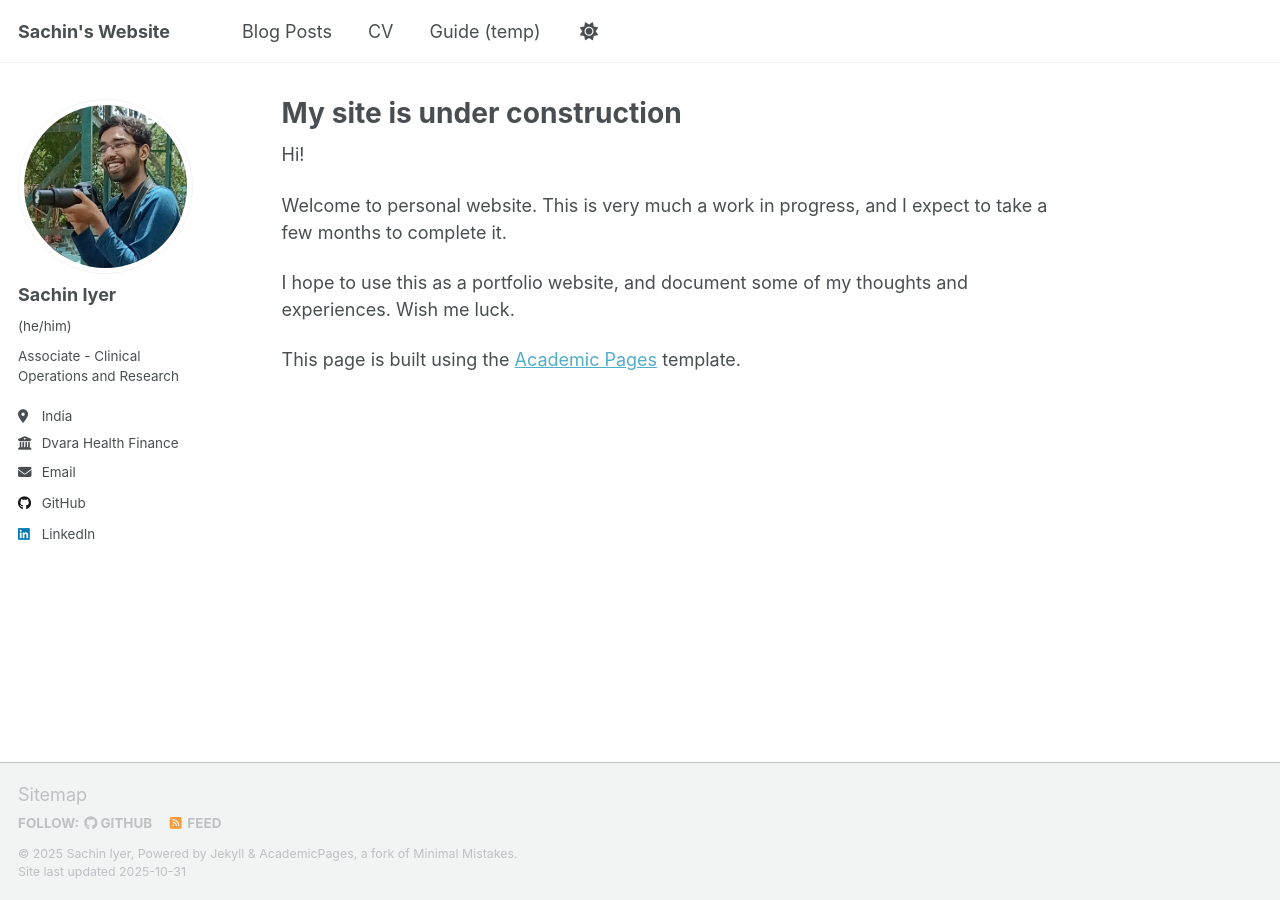
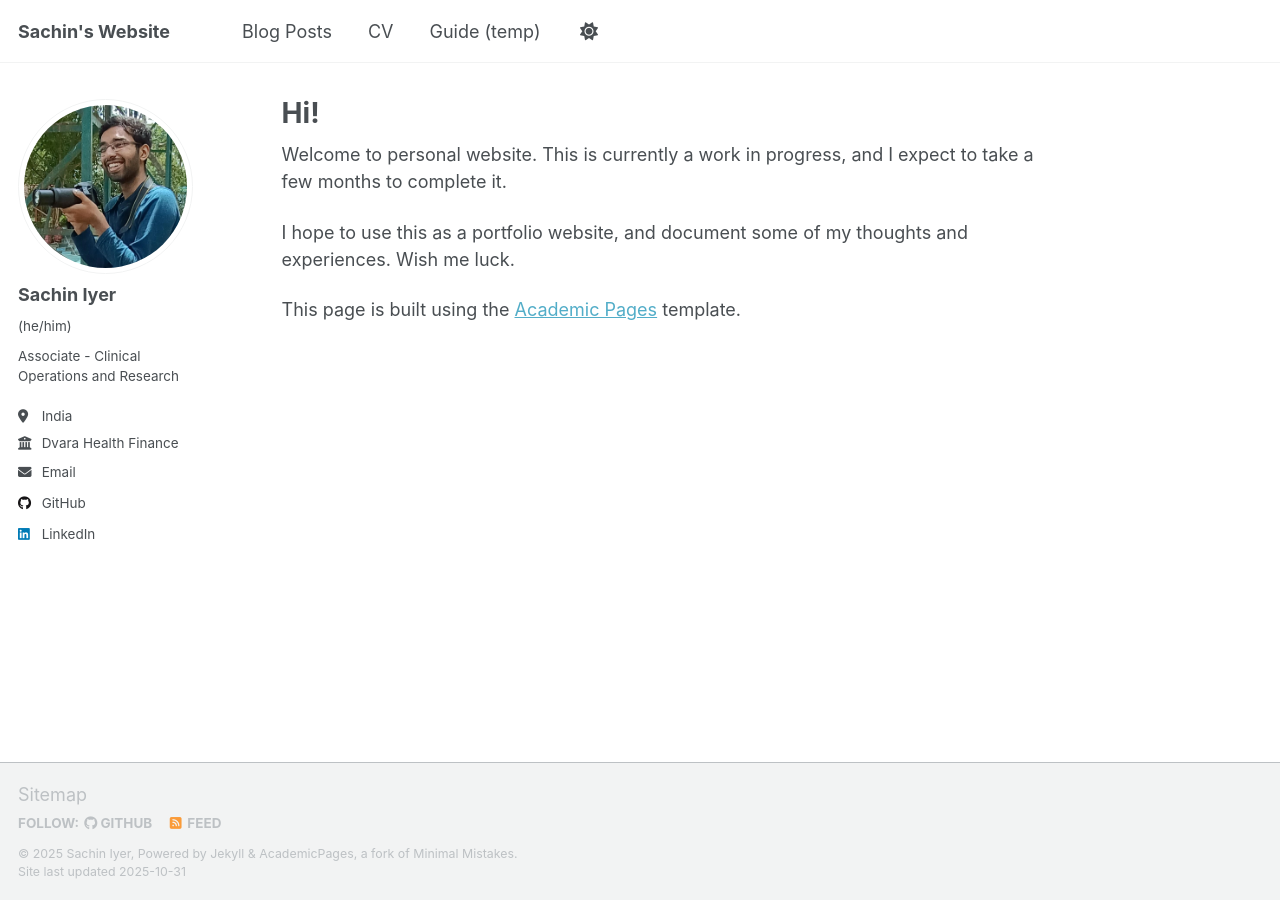
Before and after one commit to sach-iyer/sach-iyer.github.io, a Jekyll site: the page built from _pages/about.md, in a window 1280 px wide. Built offline with Jekyll 4.4.1, drawn with Linux system fonts in a browser that asks for light colours; a script that is not in the unit is left out.

```diff
--- a/_config.yml
+++ b/_config.yml
@@ -92,7 +92,7 @@ publication_category:
 teaser                   :  # filename of teaser fallback teaser image placed in /images/ for social media previews
 breadcrumbs              : false # true, false (default)
 words_per_minute         : 160
-future                   : true
+future                   : false #true
 read_more                : "disabled" # if enabled, adds "Read more" links to excerpts
 talkmap_link             : false      #change to true to add link to talkmap on talks page
 comments:
--- a/_data/navigation.yml
+++ b/_data/navigation.yml
@@ -21,7 +21,7 @@ main:
   #   url: /portfolio/
 
   - title: "Blog Posts"
-    url: /year-archive/
+    url: /blog/
 
   - title: "CV"
     url: /cv/
--- a/_pages/about.md
+++ b/_pages/about.md
@@ -1,15 +1,13 @@
 ---
 permalink: /
-title: "My site is under construction"
+title: "Hi!"
 author_profile: true
 redirect_from:
   - /about/
   - /about.html
 ---
 
-Hi!
-
-Welcome to personal website. This is very much a work in progress, and I expect to take a few months to complete it.
+Welcome to personal website. This is currently a work in progress, and I expect to take a few months to complete it.
 
 I hope to use this as a portfolio website, and document some of my thoughts and experiences. Wish me luck.
 
--- a/_pages/year-archive.html
+++ b/_pages/blog.html
@@ -1,10 +1,11 @@
 ---
 layout: archive
-permalink: /year-archive/
+permalink: /blog/
 title: "Blog posts"
 author_profile: true
 redirect_from:
   - /wordpress/blog-posts/
+  - /year-archive/
 ---
 
 {% include base_path %}
```
